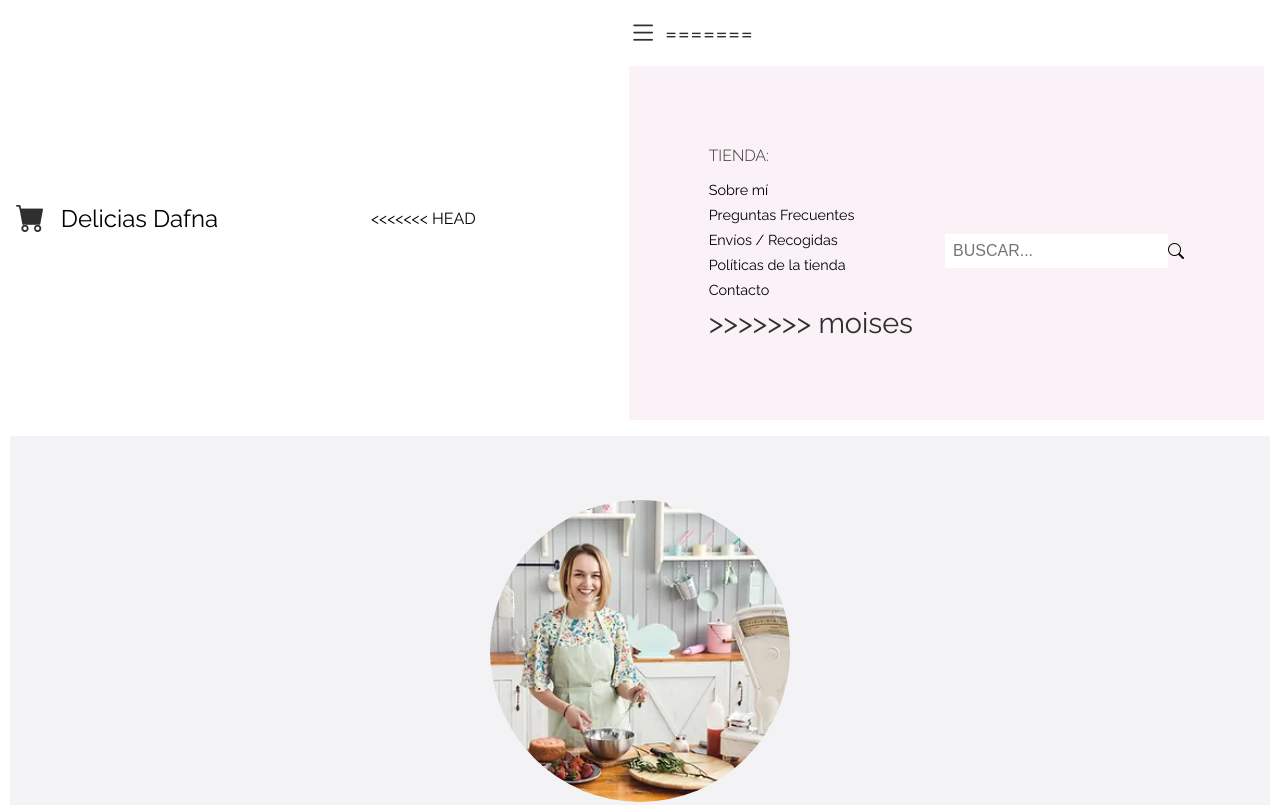
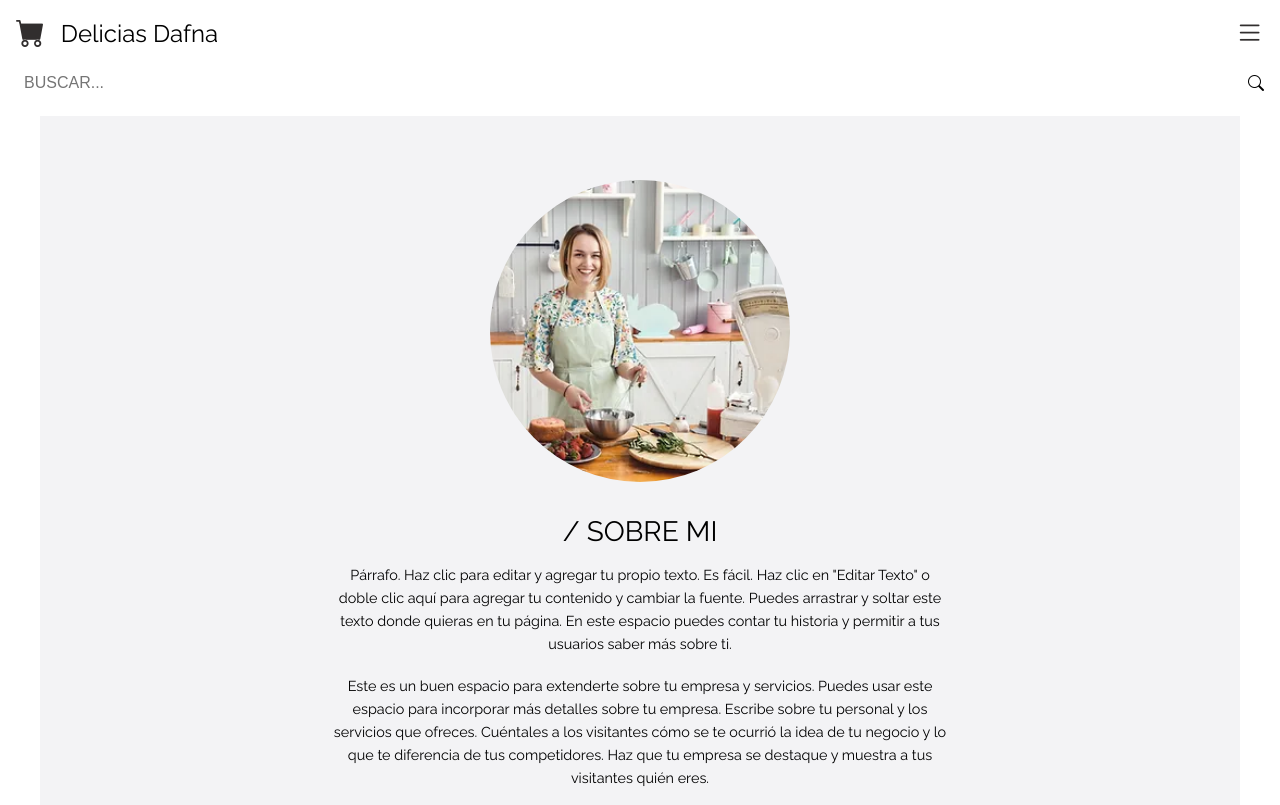
Before and after one commit to JKmoises/proyecto1-equipo, a plain HTML site: page sobre-mi.html in a window 1280 px wide. Shown: the top 805 px of the page. Drawn offline with nearby package versions, Linux system fonts and the light colour scheme.

Commit message:
Correccion ancho y espacio de la seccion sobre mi

```diff
--- a/css/style.css
+++ b/css/style.css
@@ -487,7 +487,9 @@ p {
 
 @media screen and (min-width: 768px) {
   .about {
-    max-width: 1260px;
+    max-width: var(--max-width);
+    padding-bottom: 1rem;
+    margin-bottom: 8rem;
   }
   .about > img {
     border-radius: 50%;
--- a/sobre-mi.html
+++ b/sobre-mi.html
@@ -29,22 +29,8 @@
           <a class="header__title" href="index.html"> Delicias Dafna </a>
         </div>
 
-<<<<<<< HEAD
         <div class="header__hamgurger-icon icon">
           <i class="bi bi-list"></i>
-=======
-  <footer class="footer container">
-    <div class="footer__section-container">
-      <section class="footer__section">
-        <h4>Tienda:</h4>
-
-        <div class="footer__section-info">
-          <a href="sobre-mi.html">Sobre mí</a>
-          <a href="">Preguntas Frecuentes</a>
-          <a href="">Envíos / Recogidas</a>
-          <a href="">Políticas de la tienda</a>
-          <a href="contacto.html">Contacto</a>
->>>>>>> moises
         </div>
       </section>
 
```
